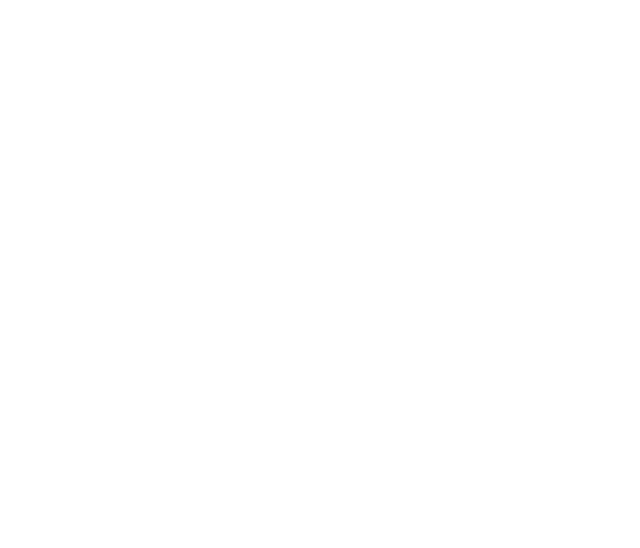
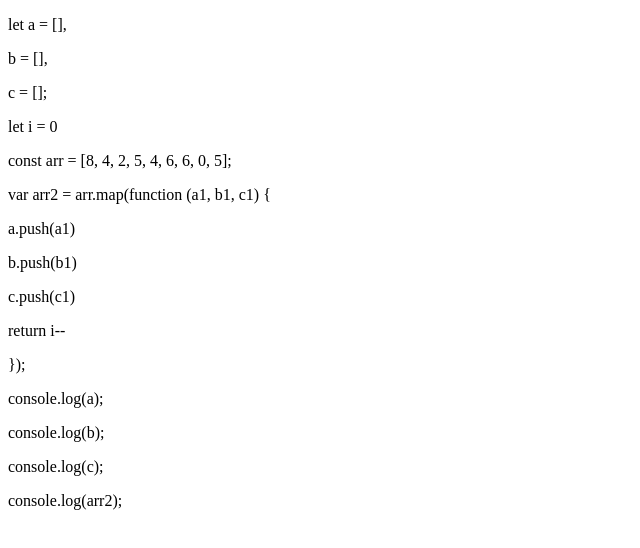
Before and after one commit to zhonglin3612/enmm, a plain HTML site: page html/map().html in a window 1280 px wide. Shown: the whole page, without its empty margins (0-640 px from the left). Drawn offline with Linux system fonts and the light colour scheme.

Commit message:
添加目录

```diff
--- a/html/map().html
+++ b/html/map().html
@@ -9,7 +9,21 @@
 </head>
 
 <body>
-
+    <p>let a = [],</p>
+    <p>b = [],</p>
+    <p>c = [];</p>
+    <p>let i = 0</p>
+    <p>const arr = [8, 4, 2, 5, 4, 6, 6, 0, 5];</p>
+    <p>var arr2 = arr.map(function (a1, b1, c1) {</p>
+    <p>a.push(a1)</p>
+    <p>b.push(b1)</p>
+    <p>c.push(c1)</p>
+    <p>return i--</p>
+    <p>});</p>
+    <p>console.log(a);</p>
+    <p>console.log(b);</p>
+    <p>console.log(c);</p>
+    <p>console.log(arr2);</p>
 </body>
 <script>
     let a = [],
```
Also changed, not shown: html/github-api.html (+10 -1 lines).
